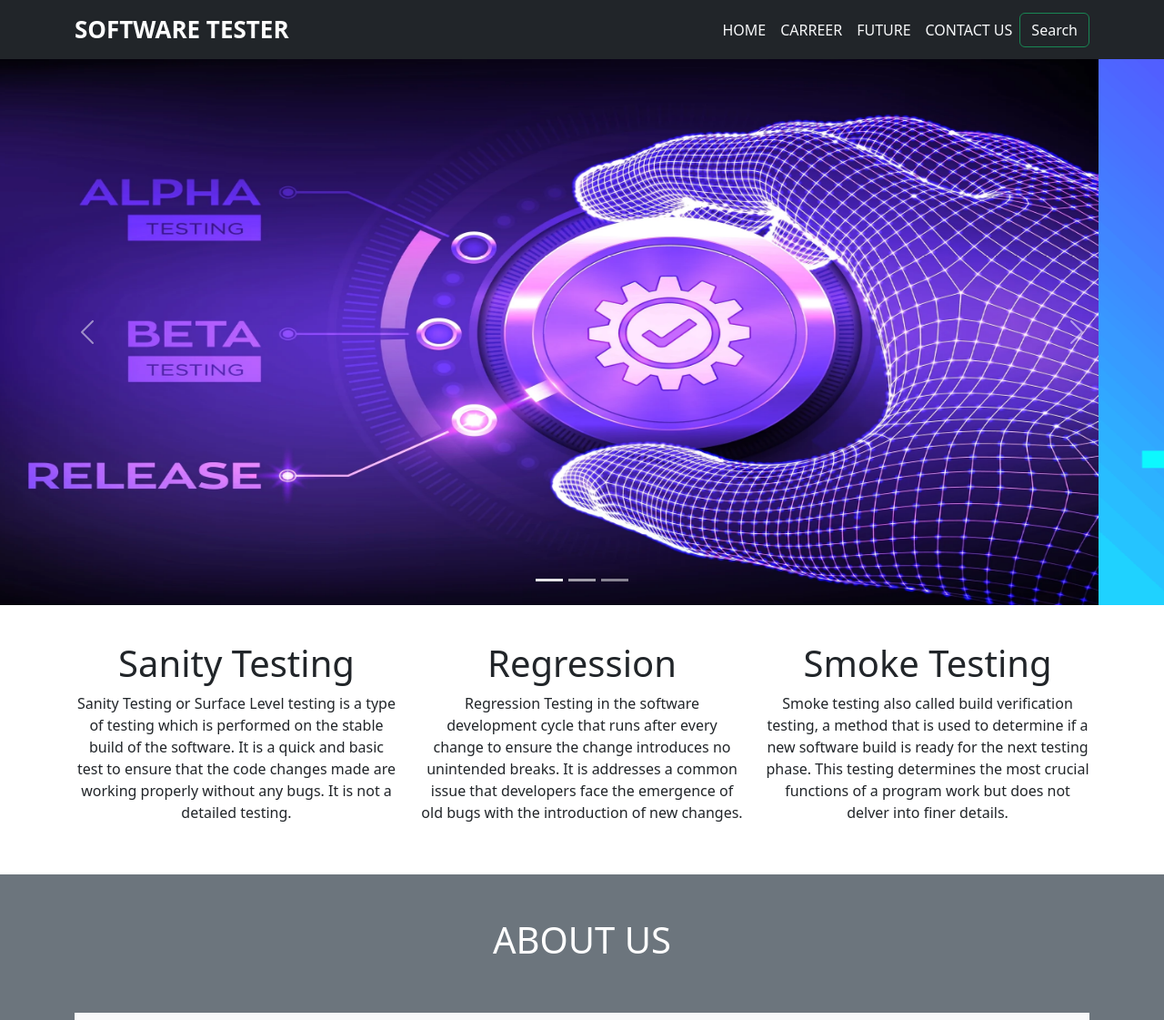
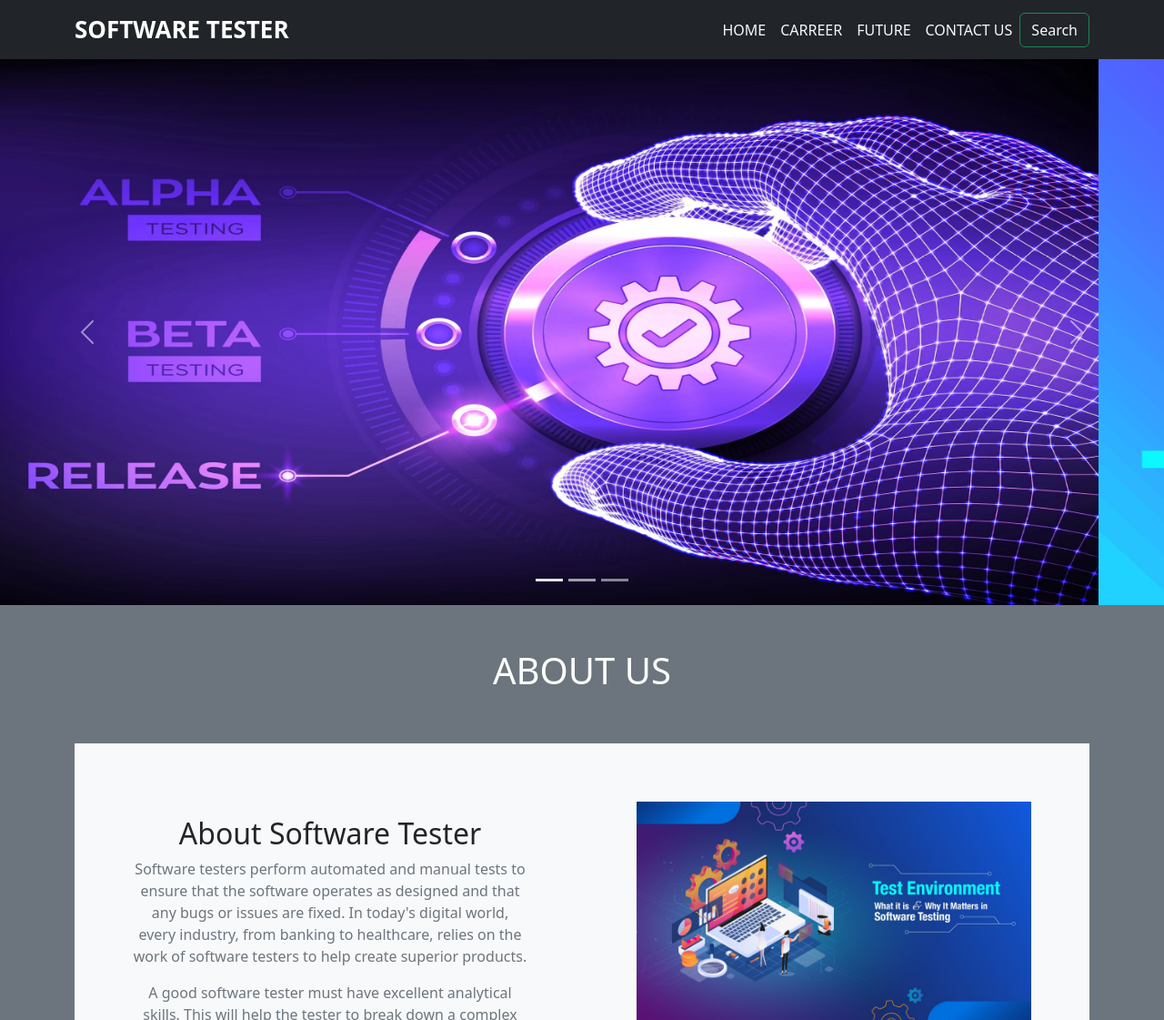
Before and after one commit to mahibaz/Task-3-Bootstrap, a plain HTML site: page index.html in a window 1280 px wide. Shown: the top 1121 px of the page at 91% size. Drawn offline with Linux system fonts and the light colour scheme.

Commit message:
Update index.html

```diff
--- a/index.html
+++ b/index.html
@@ -83,26 +83,6 @@
         </button>
       </div>
 
-      <div class="container container-xl">
-        <div class="row justify-content-center testing">
-          <div class="col-4 text-center">
-            <h1>Sanity Testing</h1>
-            <p>Sanity Testing or Surface Level testing is a type of testing which is performed on the stable build of the software.
-              It is a quick and basic test to ensure that the code changes made are working properly without any bugs. It is not a detailed testing.</p>
-          </div>
-          <div class="col-4 text-center">
-            <h1>Regression</h1>
-            <p>Regression Testing in the software development cycle that runs after every change to ensure the change introduces no unintended breaks.
-              It is addresses a common issue that developers face the emergence of old bugs with the introduction of new changes.</p>
-          </div>
-          <div class="col-4 text-center">
-            <h1>Smoke Testing</h1>
-            <p>Smoke testing also called build verification testing, a method that is used to determine
-              if a new software build is ready for the next testing phase. This testing determines the most crucial functions of a program
-              work but does not delver into finer details.</p>
-          </div>
-        </div>
-      </div>
     </main>
 
     <!--about us-->
```
